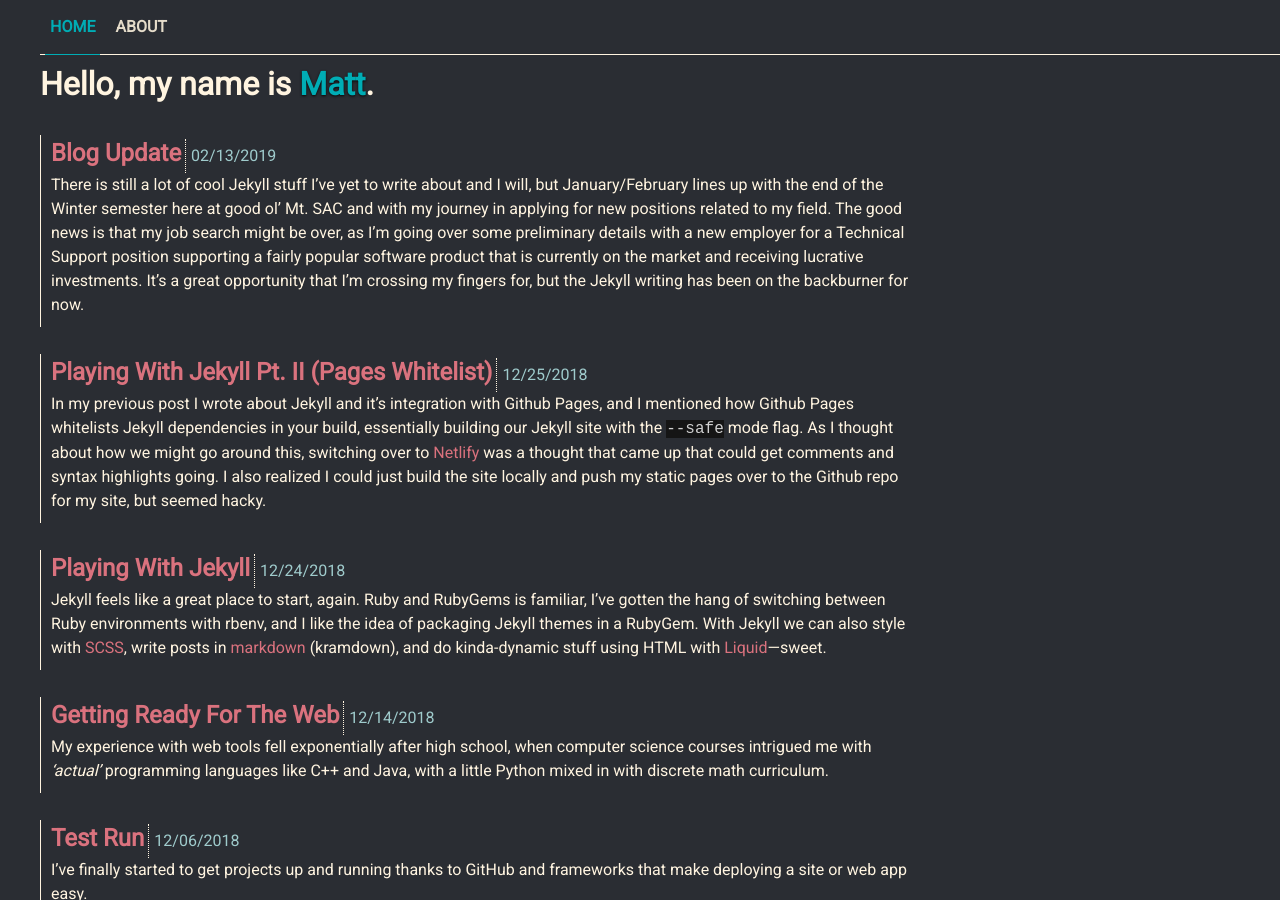
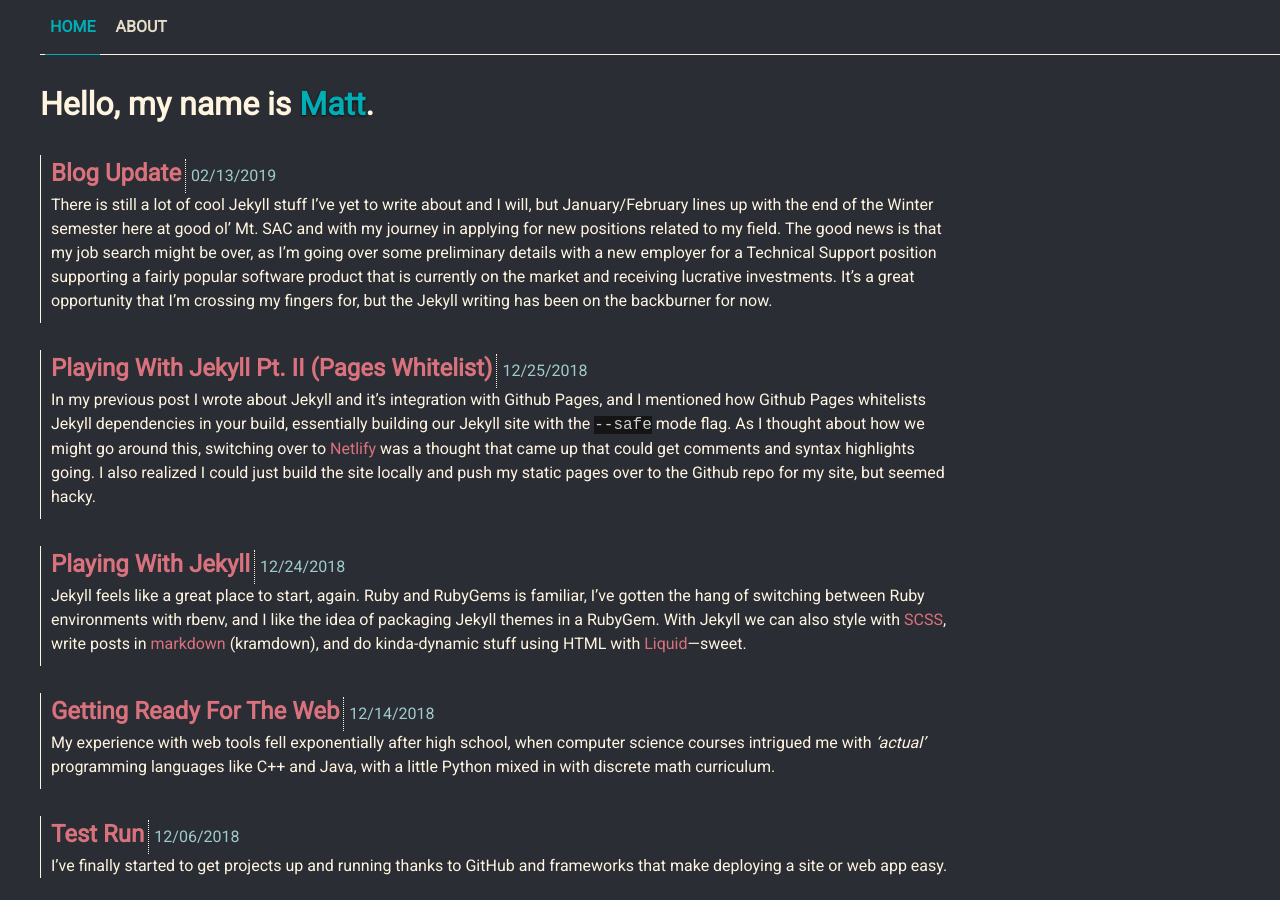
Before and after one commit to MattRugamas/mattrugamas.com, a Jekyll site: the page built from index.html, in a window 1280 px wide and 900 px high. Built offline with Jekyll 4.4.1, drawn with Linux system fonts in a browser that asks for light colours.

Commit message:
Updated About section, updated stylsheet, preparing for upcoming blog posts

```diff
--- a/_config.yml
+++ b/_config.yml
@@ -1,8 +1,12 @@
 title: Matt's Weblog
 description: >
-  Matt Rugamas (@MatthewRugamas): CS Student and Code Tinkerer
+  Matt Rugamas: CS Student and Code Tinkerer
 url: mattrugamas.com
 permalink: /:title
+
+# SASS/SCSS
+sass:
+  style: compressed
 
 # Google Analytics
 google_analytics: UA-131785558-1
--- a/_sass/main.scss
+++ b/_sass/main.scss
@@ -7,54 +7,41 @@
 /////////////
 
 $font-stack: 'Roboto', Helvetica, sans-serif;
-$base: #2A2D33;
-$selected: #343840;
-$text: #FFF4E0;
-$inactive: #E5DCCA;
-$links: #DA727E;
-$highlight: #00ADB5;
-$dates: #9FCBCC;
+$base: rgb(42, 45, 51);
+$selected: rgb(52, 56, 64);
+$text: rgb(255, 244, 224);
+$inactive: rgb(229, 220, 202);
+$links: rgb(218, 114, 126);
+$highlight: rgb(0, 173, 181);
+$dates: rgb(159, 203, 204);
 
 @mixin box-sizing($property) {
   -webkit-box-sizing: $property;
      -moz-box-sizing: $property;
           box-sizing: $property;
 }
-%ui-shadow {
-  box-shadow : 0 1px 2px rgba(0, 0, 0, 0.50), 0 1px 3px rgba(0, 0, 0, 0.46);
-}
-%text-shadow {
-  text-shadow: 0 1px 2px rgba(0, 0, 0, 0.50), 0 1px 3px rgba(0, 0, 0, 0.46);
-}
+%ui-shadow { box-shadow : 0 1px 2px rgba(0, 0, 0, 0.5), 0 1px 3px rgba(0, 0, 0, 0.46); }
+%text-shadow { text-shadow: 0 1px 2px rgba(0, 0, 0, 0.50), 0 1px 3px rgba(0, 0, 0, 0.46); }
 %content-base {
   display: flex;
   flex-flow: column nowrap;
   min-height: calc(100vh - 20px);
-  padding: 60px 0 15px;
+  padding: 5rem 0 3rem;
   h1 {
     margin: 0;
     span {
       color: $highlight;
       @extend %text-shadow;
-    } //color
+    }
   }
 }
 
-* {
-  @include box-sizing(border-box);
-}
-*:before,
-*:after {
-  box-sizing: inherit;
-}
-html {
-  font-family: $font-stack;
-  background-color: $base;
-  color: $text;
-}
+* { @include box-sizing(border-box); }
+*:before, *:after { @include box-sizing(inherit); }
+html { font-family: $font-stack; background-color: $base; color: $text; }
 figure {
   figcaption {
-    font-family: 'Source Code Pro';
+    font-family: 'Source Code Pro', monospace;
     font-size: 10px;
     color: $dates;
   }
@@ -93,7 +80,7 @@
       color: $base;
       background-color: $links;
     }
-  } // set link colors
+  }
 }
 @media all and (max-width: 500px) {
   body {
@@ -185,7 +172,7 @@
   @extend %content-base;
   ul#blog-list {
     margin: 3vh 0 0;
-    max-width: 900px;
+    max-width: 100%;
     li {
       margin: 0 0 3vh 0;
       padding: 0 25px 10px 10px;
@@ -225,7 +212,8 @@
         border-left: 1px dotted $text;
       }
       p {
-        margin: 0 auto;
+        max-width: 900px;
+        margin: 0;
       }
     }
   }
@@ -331,7 +319,7 @@
   }
   div.findme {
     width: 400px;
-    margin: auto auto 0;
+    margin: auto auto;
     ul {
       margin: 0;
 
@@ -364,11 +352,12 @@
 @media all and (max-width: 500px) {
   div#base-content {
     div#about-me {
+      padding: 3vh 0;
       flex-flow: row wrap-reverse;
       p.about-me {
-        text-align: justify;
+        //text-align: justify;
         max-width: 97vw;
-        margin: 0 0 3vh;
+        margin: 3vh 0;
       }
     }
     figure {
@@ -390,11 +379,12 @@
 @media all and (max-width: 800px) {
   div#base-content {
     div#about-me {
+      margin: 3vh 0;
       flex-flow: row wrap-reverse;
       p.about-me {
-        text-align: justify;
+        //text-align: justify;
         max-width: 97vw;
-        margin: 0 0 3vh;
+        margin: 3vh 0;
       }
     }
     figure {
--- a/about.html
+++ b/about.html
@@ -3,10 +3,10 @@
 ---
 <h1>My name is <span>Matthew Rugamas</span>.</h1>
 <div id="about-me">
-  <p class="about-me">I'm just another student pursuing Computer Science at Santa Monica College from the suburbs of Los Angeles, California. I'm also currently doing Technical Support full-time at <a href="www.edlio.com/">Edlio</a>. Apart from learning about data structures, algorithms and object-oriented programming languages, lately I've taken a liking to Jekyll, GitHub Pages and Travis CI as I develop my first working static site—the one you're reading now. I have a strong interest in Open Source softwares and the part we all play in making the web a better place. All the code/assets for this site can be found <a href="https://github.com/MattRugamas/mattrugamas.com">here</a>. In the past I've <a href="http://www.shamancult.bandcamp.com/">played</a> <a href="https://www.youtube.com/watch?v=d0XhHuLBBIY&feature=youtu.be">music</a>.</p>
+  <p class="about-me">I'm just another student pursuing Computer Science at Santa Monica College from the suburbs of Los Angeles, California. I'm also currently doing Technical Support full-time for a leading global Edtech company.<br /><br />Currently I spend a lot of time on the web side working with SCSS/HTML/Java(script), as well as on the academic side using C++/Ruby/Python. I have a strong interest in Open Source softwares and the part we all play in making the web a better place. All the code for this site can be found <a href="https://github.com/MattRugamas/mattrugamas.com">here</a>. In the past I've <a href="http://www.shamancult.bandcamp.com/">played</a> <a href="https://www.youtube.com/watch?v=d0XhHuLBBIY&feature=youtu.be">music</a>, but these days I play just for the fun of it.<br /><br />With this site I aim to write about the various concepts and techniques I'm learning as a way to enforce material in my mind, and maybe help others who are in the same places I am.</p>
 
   {% figure %}
-  <img id="selfie" src="/assets/img/default.jpeg" alt="selfie and link to my twatter" height="192" width="188" />
+  <img id="selfie" src="/assets/img/default.jpeg" alt="Selfie in Glendora's Hills" height="192" width="188" />
   {% endfigure %}
 </div>
 
```
